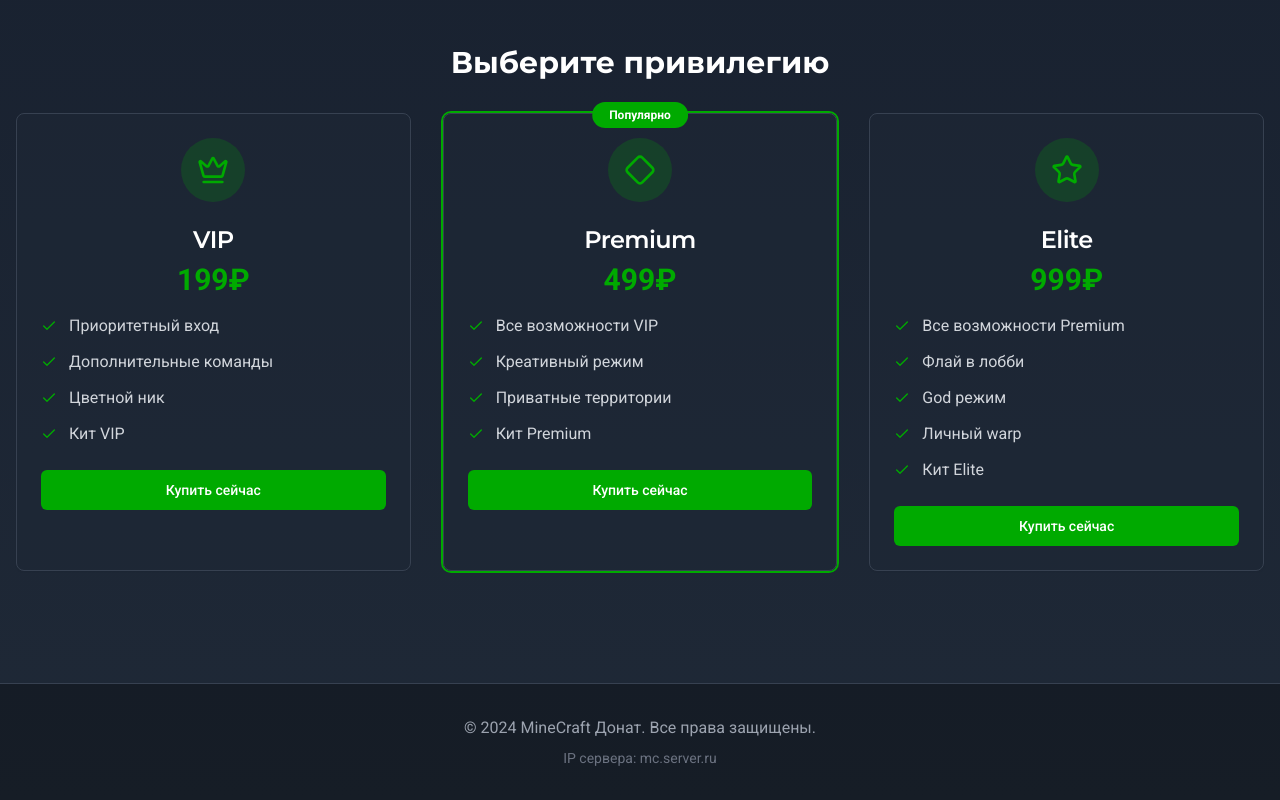
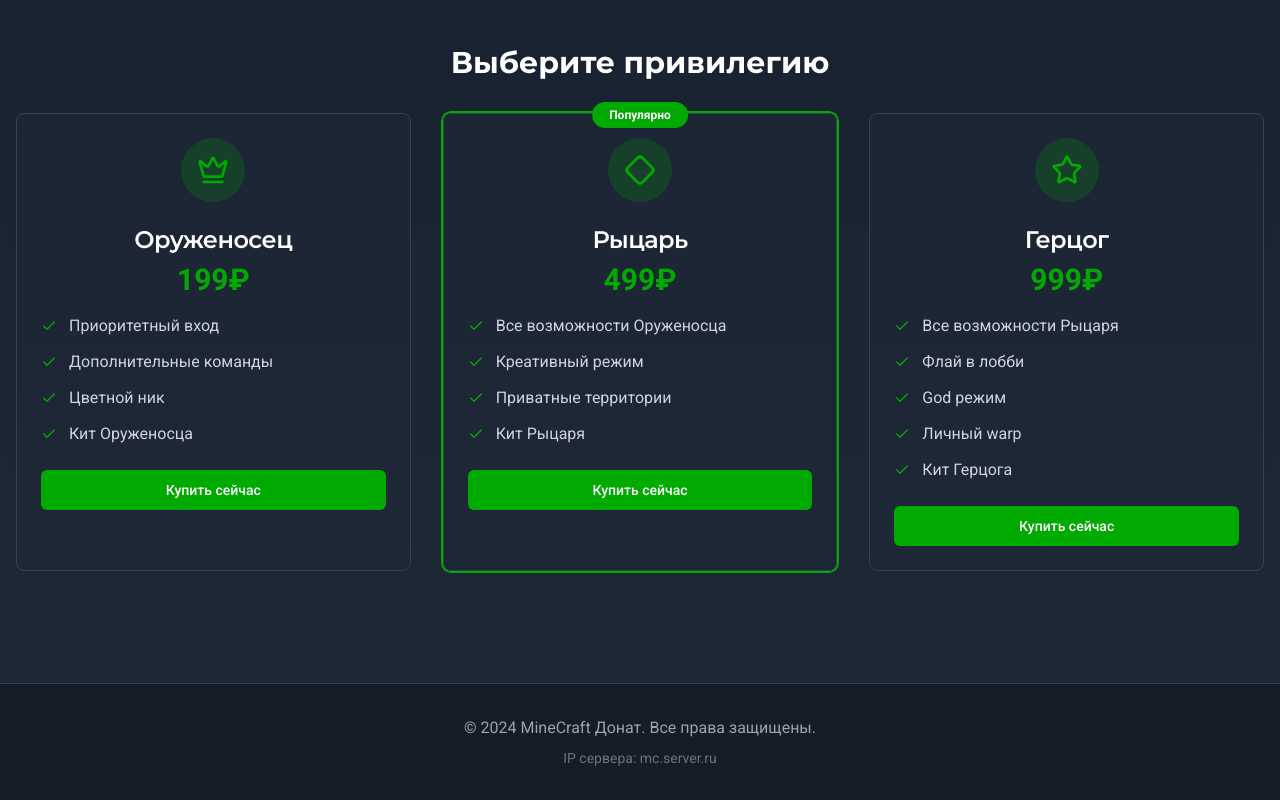
Before and after one commit to pr-poehali-dev/minecraft-donation-site-15, a React (Vite) app: page / in a window 1280 px wide. Shown: the part 1144-1944 px from the top of the page. Built offline with nearby package versions, Linux system fonts and the light colour scheme.

Commit message:
Обновление привилегий феодалов

```diff
--- a/src/pages/Index.tsx
+++ b/src/pages/Index.tsx
@@ -11,25 +11,25 @@ const Index = () => {
   const privileges = [
     {
       id: 1,
-      name: 'VIP',
+      name: 'Оруженосец',
       price: 199,
-      features: ['Приоритетный вход', 'Дополнительные команды', 'Цветной ник', 'Кит VIP'],
+      features: ['Приоритетный вход', 'Дополнительные команды', 'Цветной ник', 'Кит Оруженосца'],
       popular: false,
       icon: 'Crown'
     },
     {
       id: 2,
-      name: 'Premium',
+      name: 'Рыцарь',
       price: 499,
-      features: ['Все возможности VIP', 'Креативный режим', 'Приватные территории', 'Кит Premium'],
+      features: ['Все возможности Оруженосца', 'Креативный режим', 'Приватные территории', 'Кит Рыцаря'],
       popular: true,
       icon: 'Diamond'
     },
     {
       id: 3,
-      name: 'Elite',
+      name: 'Герцог',
       price: 999,
-      features: ['Все возможности Premium', 'Флай в лобби', 'God режим', 'Личный warp', 'Кит Elite'],
+      features: ['Все возможности Рыцаря', 'Флай в лобби', 'God режим', 'Личный warp', 'Кит Герцога'],
       popular: false,
       icon: 'Star'
     }
```
